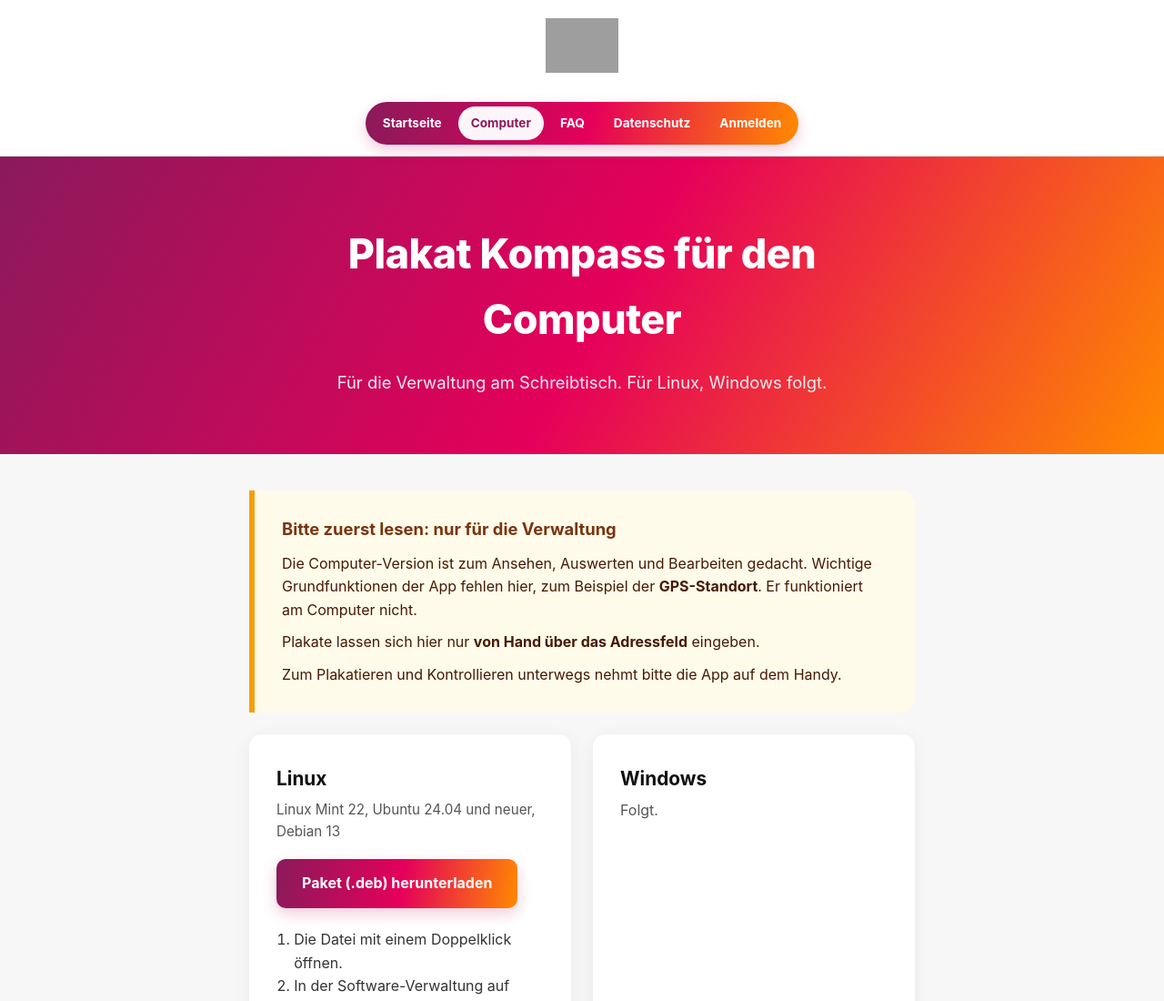
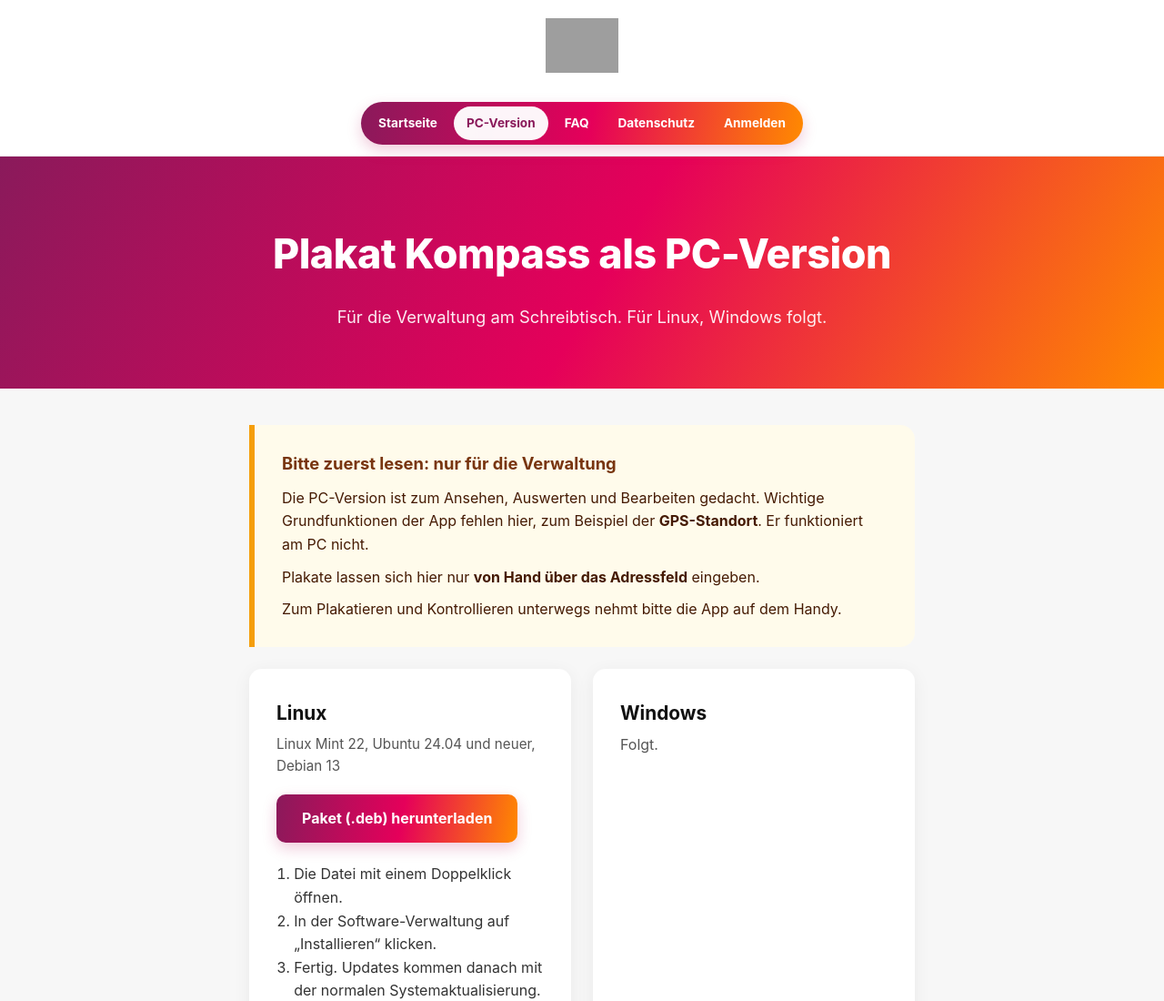
Before and after one commit to Parteicoder/plakat-kompass-releases, a plain HTML site: page index.html in a window 1280 px wide. Shown: the top 1100 px of the page at 91% size. Drawn offline with Linux system fonts and the light colour scheme; grey boxes are pictures that could not be loaded.

Commit message:
Bezeichnung PC-Version statt Computer
Co-Authored-By: Claude Sonnet 5.5 <noreply@anthropic.com>
Claude-Session: https://claude.ai/code/session_017cA3LXAFGEG4SZfPj9N5zE

```diff
--- a/index.html
+++ b/index.html
@@ -3,7 +3,7 @@
 <head>
 <meta charset="UTF-8">
 <meta name="viewport" content="width=device-width, initial-scale=1.0">
-<title>Downloads für den Computer | Plakat Kompass</title>
+<title>PC-Version | Plakat Kompass</title>
 <meta name="description" content="Plakat Kompass für Linux und Windows: für die Verwaltung am Schreibtisch, nicht zum Plakatieren unterwegs.">
 <meta name="robots" content="noindex">
 <link rel="icon" type="image/png" href="https://plakat-kompass.de/favicon.png">
@@ -28,7 +28,7 @@
   <div style="max-width: 1080px; margin: 0 auto; padding: 12px 16px; display: flex; align-items: center; justify-content: center; flex-wrap: wrap; gap: 12px;">
     <div style="display: flex; align-items: center; gap: 4px; flex-wrap: wrap; justify-content: center; background: linear-gradient(100deg, #8a1a5b 0%, #e5005a 52%, #ff8a00 100%); padding: 5px; border-radius: 999px; box-shadow: 0 6px 16px rgba(185,20,91,0.22);">
       <a href="https://plakat-kompass.de/" style="padding: 8px 14px; color: #fff; border-radius: 999px; font-size: 0.85rem; font-weight: 700; text-decoration: none; white-space: nowrap;">Startseite</a>
-      <a href="#" style="padding: 8px 14px; color: #8a1a5b; background: rgba(255,255,255,0.96); border-radius: 999px; font-size: 0.85rem; font-weight: 700; text-decoration: none; white-space: nowrap;">Computer</a>
+      <a href="#" style="padding: 8px 14px; color: #8a1a5b; background: rgba(255,255,255,0.96); border-radius: 999px; font-size: 0.85rem; font-weight: 700; text-decoration: none; white-space: nowrap;">PC-Version</a>
       <a href="https://plakat-kompass.de/faq.html" style="padding: 8px 14px; color: #fff; border-radius: 999px; font-size: 0.85rem; font-weight: 700; text-decoration: none; white-space: nowrap;">FAQ</a>
       <a href="https://plakat-kompass.de/datenschutz.html" style="padding: 8px 14px; color: #fff; border-radius: 999px; font-size: 0.85rem; font-weight: 700; text-decoration: none; white-space: nowrap;">Datenschutz</a>
       <a href="https://app.plakat-kompass.de" title="Anmelden im Team-Dashboard (app.plakat-kompass.de)" style="padding: 8px 14px; color: #fff; border-radius: 999px; font-size: 0.85rem; font-weight: 700; text-decoration: none; white-space: nowrap;">Anmelden</a>
@@ -40,7 +40,7 @@
 <div style="position: relative; overflow: hidden; background: linear-gradient(120deg, #8a1a5b 0%, #e5005a 52%, #ff8a00 100%);">
   <div aria-hidden="true" style="position: absolute; right: -80px; top: -80px; width: 420px; height: 420px; opacity: 0.14; pointer-events: none; background-image: url('https://plakat-kompass.de/favicon.png'); background-size: contain; background-repeat: no-repeat; background-position: center;"></div>
   <div style="max-width: 780px; margin: 0 auto; padding: 72px 24px 64px; text-align: center; position: relative;">
-    <h1 style="margin: 0 0 18px; font-size: clamp(2rem, 5vw, 2.8rem); color: #fff; font-weight: 800; letter-spacing: -0.01em;">Plakat Kompass für den Computer</h1>
+    <h1 style="margin: 0 0 18px; font-size: clamp(2rem, 5vw, 2.8rem); color: #fff; font-weight: 800; letter-spacing: -0.01em;">Plakat Kompass als PC-Version</h1>
     <p style="margin: 0; color: rgba(255,255,255,0.92); font-size: 1.15rem; text-wrap: pretty;">Für die Verwaltung am Schreibtisch. Für Linux, Windows folgt.</p>
   </div>
 </div>
@@ -48,7 +48,7 @@
 <div style="max-width: 780px; margin: 0 auto; padding: 40px 24px 0;">
   <div style="background: #fffbeb; border-left: 6px solid #f59e0b; border-radius: 0 16px 16px 0; padding: 28px 30px;">
     <strong style="display: block; font-size: 1.15rem; color: #78350f; margin-bottom: 10px;">Bitte zuerst lesen: nur für die Verwaltung</strong>
-    <p style="margin: 0 0 10px; color: #451a03;">Die Computer-Version ist zum Ansehen, Auswerten und Bearbeiten gedacht. Wichtige Grundfunktionen der App fehlen hier, zum Beispiel der <strong>GPS-Standort</strong>. Er funktioniert am Computer nicht.</p>
+    <p style="margin: 0 0 10px; color: #451a03;">Die PC-Version ist zum Ansehen, Auswerten und Bearbeiten gedacht. Wichtige Grundfunktionen der App fehlen hier, zum Beispiel der <strong>GPS-Standort</strong>. Er funktioniert am PC nicht.</p>
     <p style="margin: 0 0 10px; color: #451a03;">Plakate lassen sich hier nur <strong>von Hand über das Adressfeld</strong> eingeben.</p>
     <p style="margin: 0; color: #451a03;">Zum Plakatieren und Kontrollieren unterwegs nehmt bitte die App auf dem Handy.</p>
   </div>
```
